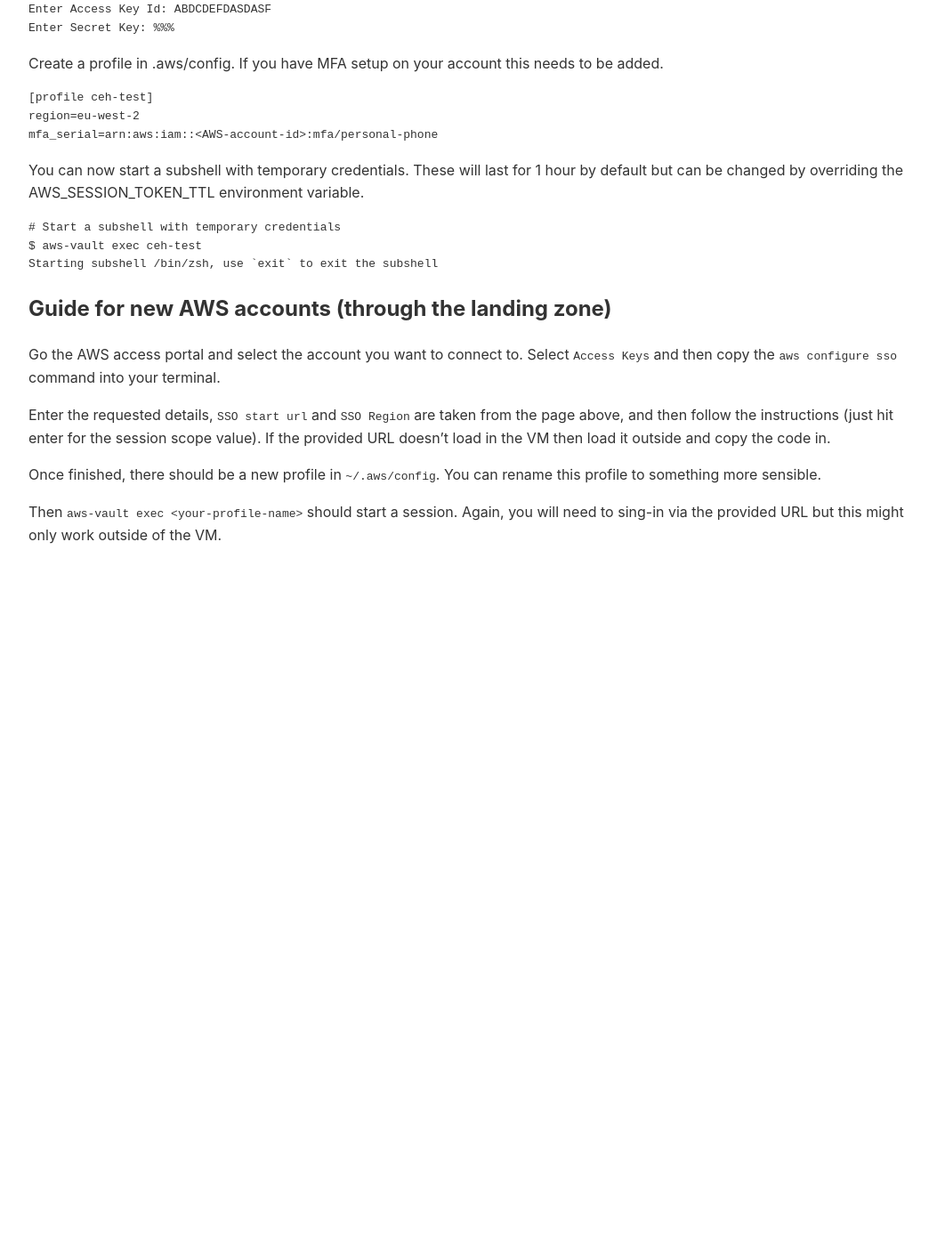
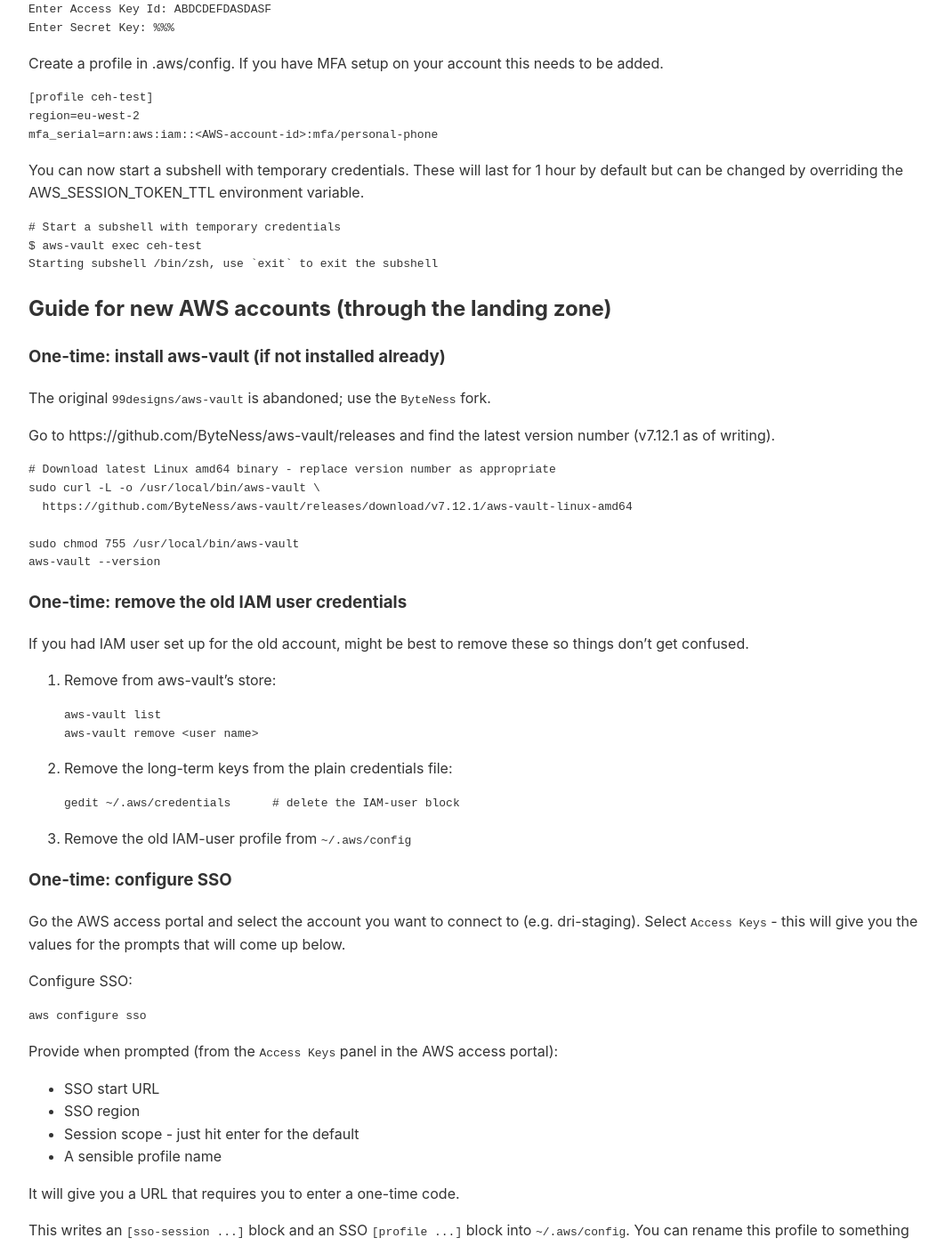
Before and after one commit to NERC-CEH/fdri_words, a Jekyll site: the page built from aws/aws-vault.md, in a window 1280 px wide and 1400 px high, scrolled down 511 px. Shown: the whole window at 89% size, without its empty margins (108-1170 px from the left). Built offline with Jekyll 4.4.1, drawn with Linux system fonts in a browser that asks for light colours; our own code applies the rules of GitHub Pages for plain Markdown files; before the commit the page ends 1141 px from its top, so only the background shows below that; some of the changed text lies outside the part shown.

Commit message:
Update aws-vault.md withnew account guide

````diff
--- a/aws/aws-vault.md
+++ b/aws/aws-vault.md
@@ -32,10 +32,72 @@
 
 ## Guide for new AWS accounts (through the landing zone)
 
-Go the AWS access portal and select the account you want to connect to. Select `Access Keys` and then copy the `aws configure sso` command into your terminal.
+### One-time: install aws-vault (if not installed already)
 
-Enter the requested details, `SSO start url` and `SSO Region` are taken from the page above, and then follow the instructions (just hit enter for the session scope value). If the provided URL doesn't load in the VM then load it outside and copy the code in.
+The original `99designs/aws-vault` is abandoned; use the `ByteNess` fork.
 
-Once finished, there should be a new profile in `~/.aws/config`. You can rename this profile to something more sensible.
+Go to https://github.com/ByteNess/aws-vault/releases and find the latest version number (v7.12.1 as of writing).
 
-Then `aws-vault exec <your-profile-name>` should start a session. Again, you will need to sing-in via the provided URL but this might only work outside of the VM.
+```bash
+# Download latest Linux amd64 binary - replace version number as appropriate
+sudo curl -L -o /usr/local/bin/aws-vault \
+  https://github.com/ByteNess/aws-vault/releases/download/v7.12.1/aws-vault-linux-amd64
+
+sudo chmod 755 /usr/local/bin/aws-vault
+aws-vault --version
+```
+
+### One-time: remove the old IAM user credentials
+
+If you had IAM user set up for the old account, might be best to remove these so things don't get confused.
+
+1. Remove from aws-vault's store:
+
+   ```bash
+   aws-vault list
+   aws-vault remove <user name>
+   ```
+
+3. Remove the long-term keys from the plain credentials file:
+
+   ```bash
+   gedit ~/.aws/credentials      # delete the IAM-user block
+   ```
+
+4. Remove the old IAM-user profile from `~/.aws/config`
+
+### One-time: configure SSO
+
+Go the AWS access portal and select the account you want to connect to (e.g. dri-staging). Select `Access Keys` - this will give you the values for the prompts that will come up below.
+
+Configure SSO:
+
+```bash
+aws configure sso
+```
+
+Provide when prompted (from the `Access Keys` panel in the AWS access portal):
+
+- SSO start URL
+- SSO region
+- Session scope - just hit enter for the default
+- A sensible profile name
+
+It will give you a URL that requires you to enter a one-time code.
+
+This writes an `[sso-session ...]` block and an SSO `[profile ...]` block into `~/.aws/config`.  You can rename this profile to something more sensible if you didn't set it already.
+
+### Daily usage
+
+`aws-vault` should now detect the SSO profile and runs the SSO device-auth flow automatically (opens a browser, shows a `user_code`). Approve it in the browser; the token is cached until it expires (typically 8–12h), then re-prompts.
+
+```bash
+aws-vault exec <profile name>
+
+# Do the authentication as prompted
+
+# Starts a subshell - for a working session with many commands
+#   ...run commands...
+
+exit                              # leaves subshell, creds cleared from env
+```
````
